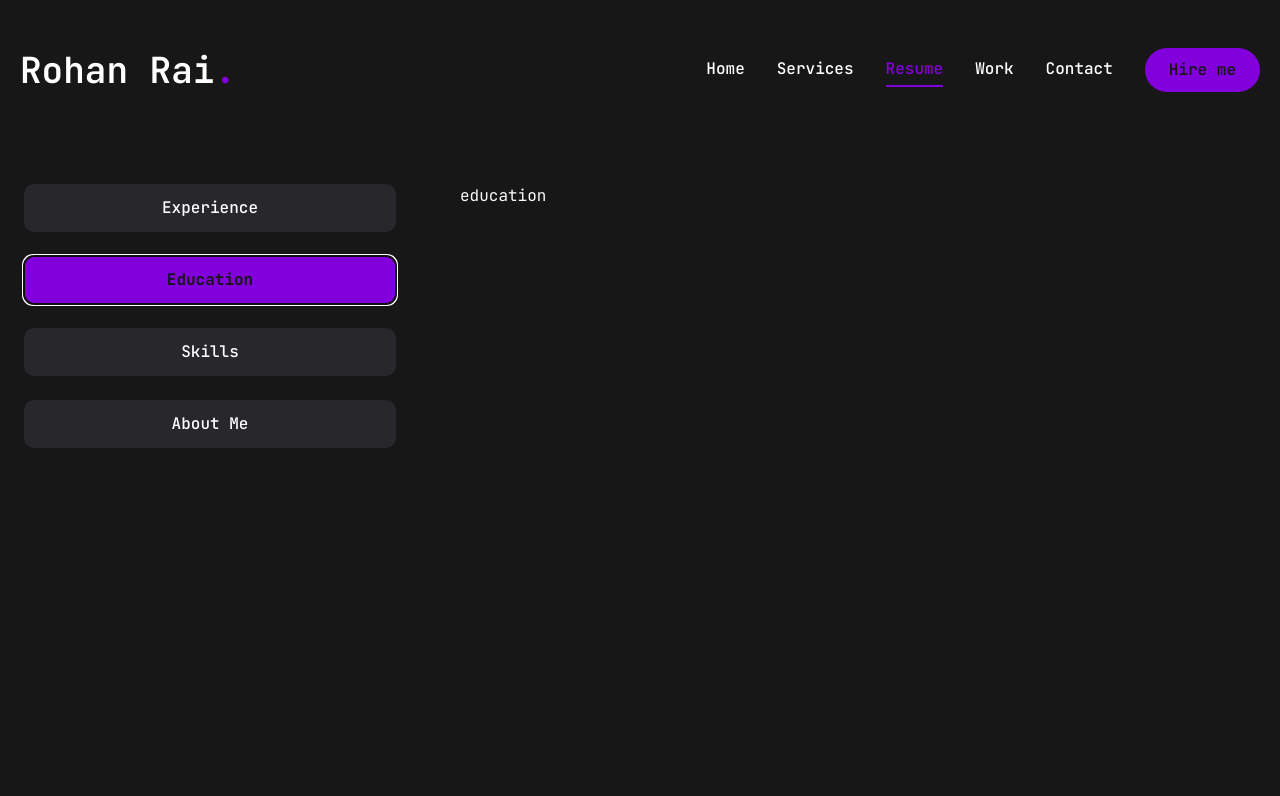
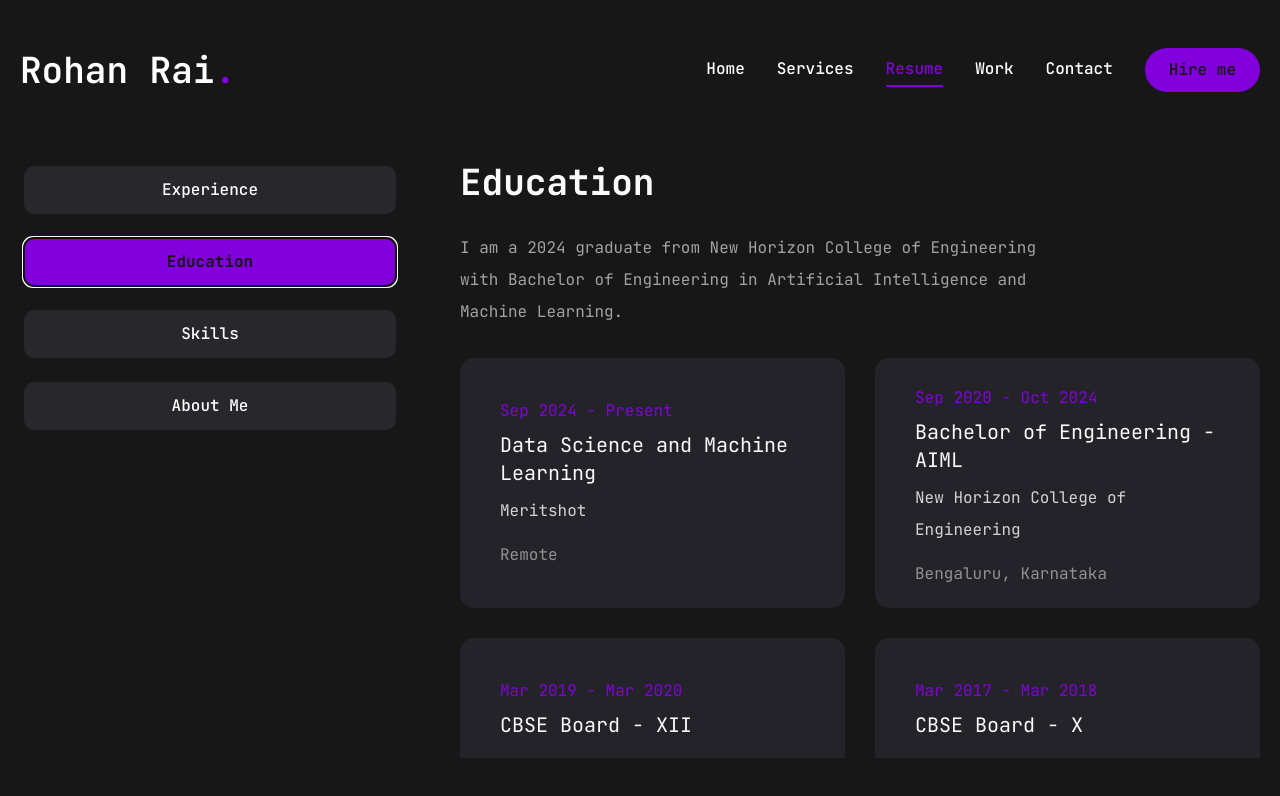
Before and after one commit to rohxn-rai/rohan-rai-portfolio, a Next.js app: page /resume in a window 1280 px wide. Both pictures are taken after a click on the tab "Education". Shown: the top 796 px of the page. Built offline with nearby package versions, Linux system fonts and the light colour scheme.

Commit message:
modified Education - added structure to the data - added locations

```diff
--- a/components/Education.jsx
+++ b/components/Education.jsx
@@ -11,30 +11,30 @@ const education = {
   title: "Education",
   description:
     "I am a 2024 graduate from New Horizon College of Engineering with Bachelor of Engineering in Artificial Intelligence and Machine Learning.",
-  info: [
+  items: [
     {
       institution: "Meritshot",
-      major: "Data Science and Machine Learning",
+      degree: "Data Science and Machine Learning",
       duration: "Sep 2024 - Present",
+      location: "Remote",
     },
     {
       institution: "New Horizon College of Engineering",
-      degree: "Bachelor of Engineering",
-      major: "Artificial Intelligence and Machine Learning",
+      degree: "Bachelor of Engineering - AIML",
       duration: "Sep 2020 - Oct 2024",
+      location: "Bengaluru, Karnataka",
     },
     {
       institution: "G D Goenka Public School",
-      degree: "CBSE Board",
-      major: "XII",
-      minor: "PCM with Computer Science",
+      degree: "CBSE Board - XII",
       duration: "Mar 2019 - Mar 2020",
+      location: "New Delhi, Delhi",
     },
     {
       institution: "G D Goenka Public School",
-      degree: "CBSE Board",
-      major: "X",
+      degree: "CBSE Board - X",
       duration: "Mar 2017 - Mar 2018",
+      location: "New Delhi, Delhi",
     },
   ],
 };
@@ -42,7 +42,33 @@ const education = {
 const Education = () => {
   return (
     <TabsContent value="education" className="w-full">
-      education
+      <div className="flex flex-col gap-[30px] text-center xl:text-left">
+        <h3 className="text-4xl font-bold">{education.title}</h3>
+        <p className="max-w-[600px] text-white/60 mx-auto xl:mx-0">
+          {education.description}
+        </p>
+        <ScrollArea className="h-[400px]">
+          <ul className="grid grid-cols-1 lg:grid-cols-2 gap-[30px]">
+            {education.items.map((item, index) => {
+              return (
+                <li
+                  key={index}
+                  className="bg-[#232329] h-[250px] py-6 px-10 rounded-xl flex flex-col justify-center items-center lg:items-start gap-1"
+                >
+                  <span className="text-purple-700">{item.duration}</span>
+                  <h3 className="text-xl min-h-[60px] text-center lg:text-left">
+                    {item.degree}
+                  </h3>
+                  <div className="flex flex-col items-start gap-3 align-text-bottom min-h-[60px]">
+                    <p className="text-white/80">{item.institution}</p>
+                    <p className="text-white/50">{item.location}</p>
+                  </div>
+                </li>
+              );
+            })}
+          </ul>
+        </ScrollArea>
+      </div>
     </TabsContent>
   );
 };
```
